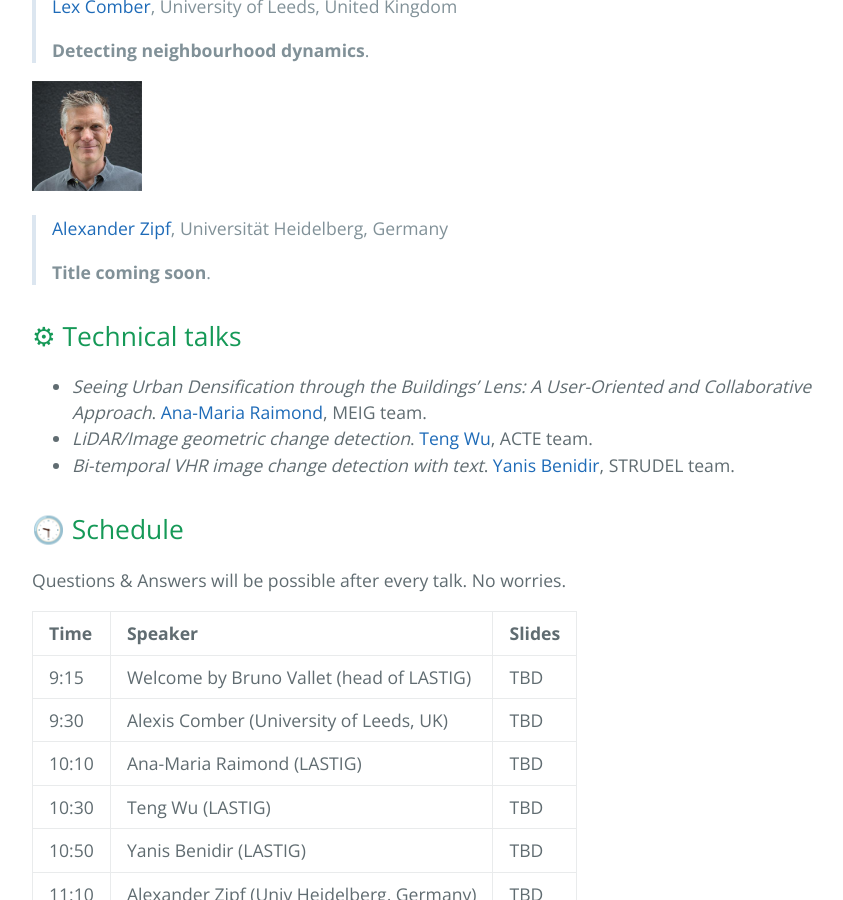
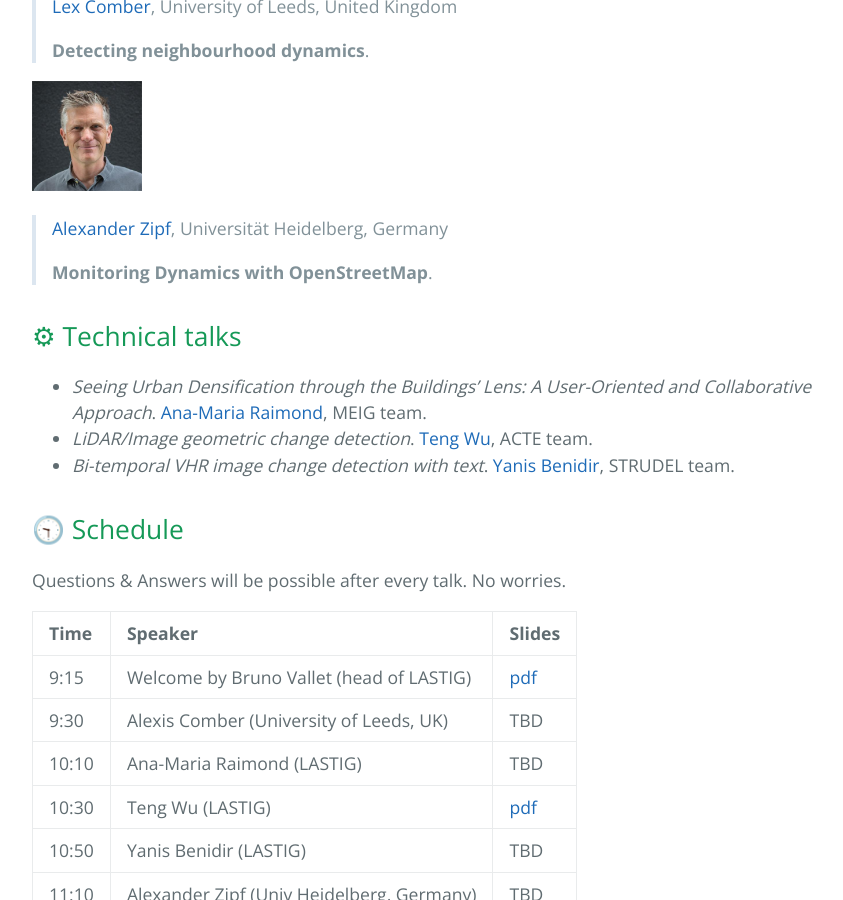
Before and after one commit to umrlastig/seminars, a Jekyll site: the page built from index.md, in a window 1280 px wide and 900 px high, scrolled down 1529 px. Shown: the whole window, without its empty margins (192-1035 px from the left). Built offline with Jekyll 4.4.1, drawn with Linux system fonts in a browser that asks for light colours.

Commit message:
Update talk titles and add slide links

```diff
--- a/index.md
+++ b/index.md
@@ -28,7 +28,7 @@ The LASTIG has been working on this field for a long time among its four researc
 <img src="documents/zipf_fern.jpg" width="110" />
 > [Alexander Zipf](https://www.geog.uni-heidelberg.de/de/personen-am-institut/prof-dr-alexander-zipf), Universität Heidelberg, Germany
 >
-> **Title coming soon**.
+> **Monitoring Dynamics with OpenStreetMap**.
 
 ## ⚙ Technical talks
 
@@ -41,10 +41,10 @@ Questions & Answers will be possible after every talk. No worries.
 
 | Time        | Speaker          | Slides |
 |:-------------|:------------------|:------|
-| 9:15  | Welcome by Bruno Vallet (head of LASTIG)| TBD  |
+| 9:15  | Welcome by Bruno Vallet (head of LASTIG)| [pdf](documents/SemThematique_LASTIG_Vallet_16012026.pdf)   |
 | 9:30  | Alexis Comber (University of Leeds, UK)  |TBD   |
 | 10:10 | Ana-Maria Raimond (LASTIG)   | TBD   |
-| 10:30 | Teng Wu (LASTIG)      | TBD    |
+| 10:30 | Teng Wu (LASTIG)      | [pdf](documents/SemThematique_LASTIG_Wu_16012026.pdf)     |
 | 10:50 | Yanis Benidir (LASTIG) | TBD   |
 | 11:10 | Alexander Zipf (Univ Heidelberg, Germany)   | TBD  |
 
```
